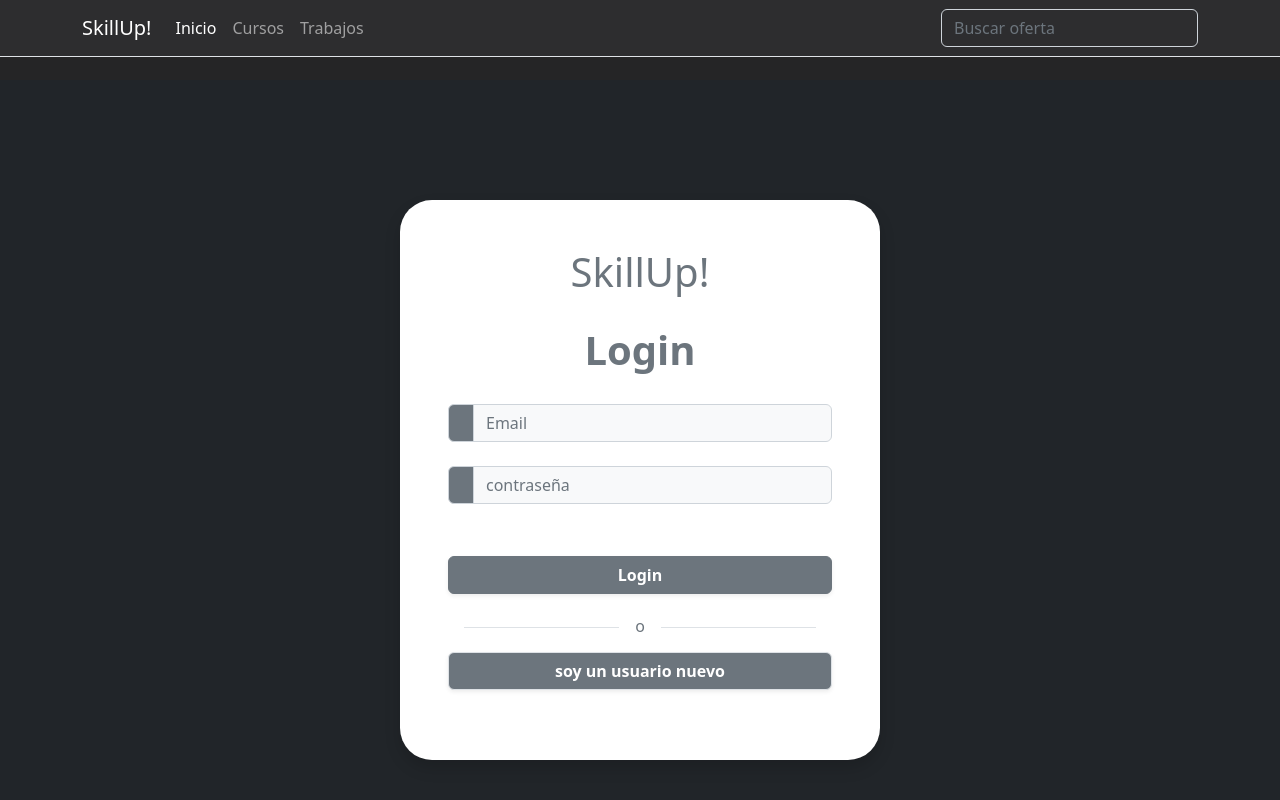
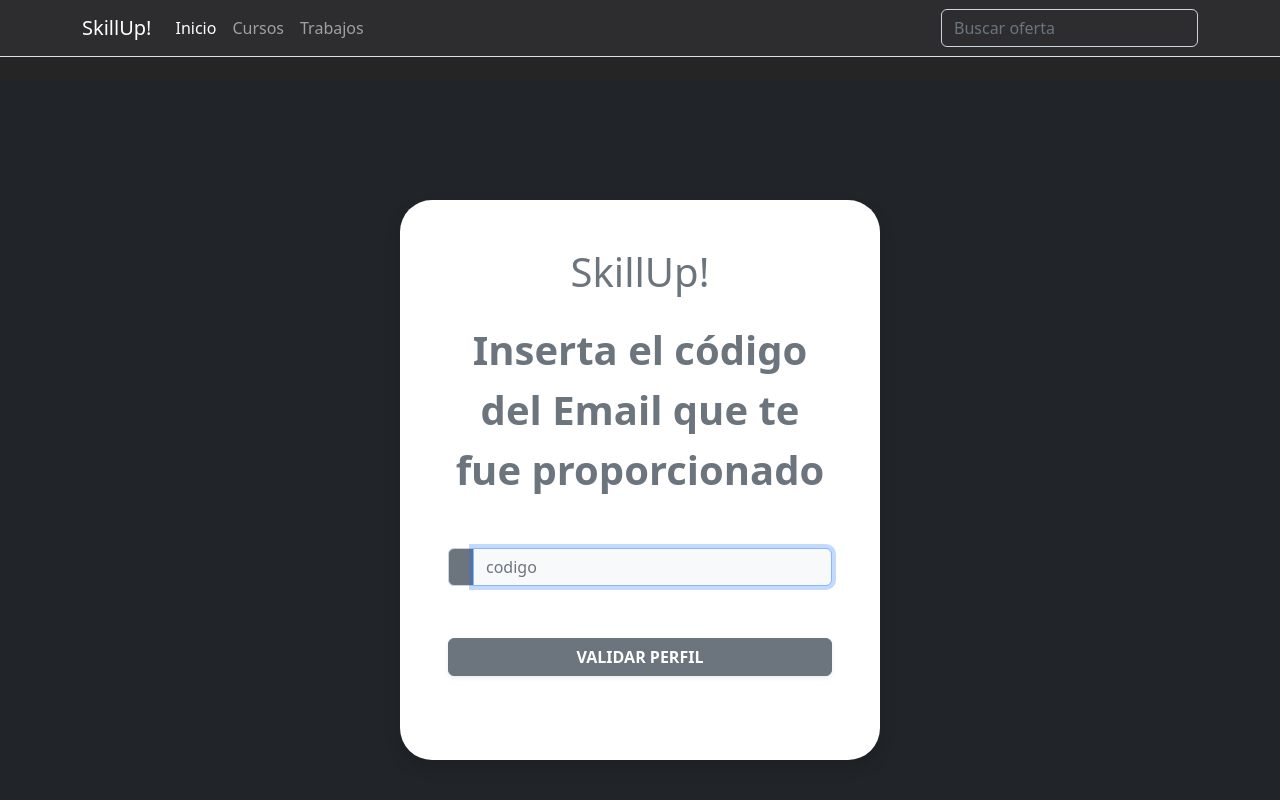
Before and after one commit to xFinom/SkillUp, a React (Create React App) app: page / in a window 1280 px wide. Shown: the top 800 px of the page. Built offline with nearby package versions, Linux system fonts and the light colour scheme.

Commit message:
correccion registro

```diff
--- a/src/App.js
+++ b/src/App.js
@@ -4,26 +4,13 @@ import LogIn from "./components/LogIn";
 import Footer from "./components/Footer";
 import './App.css'
 import Signin from "./components/Signin";
-
+import Codemail from "./components/Codemail";
 
 function App() {
-  const [view, setView] = useState(0)
-
-  const getView = () => {
-    switch (view) {
-      case 0:
-        return <LogIn setView={setView}/>
-      case 1:
-        return <Signin/>
-      default:
-        break;
-    }
-  }
-
   return (
     <div className="App">
       <Navbar />
-        {getView()}
+      <Codemail/>
       <Footer />
     </div>
   );
```
Also changed, not shown: 1 other file (tests, documents, lock files or other folders).
